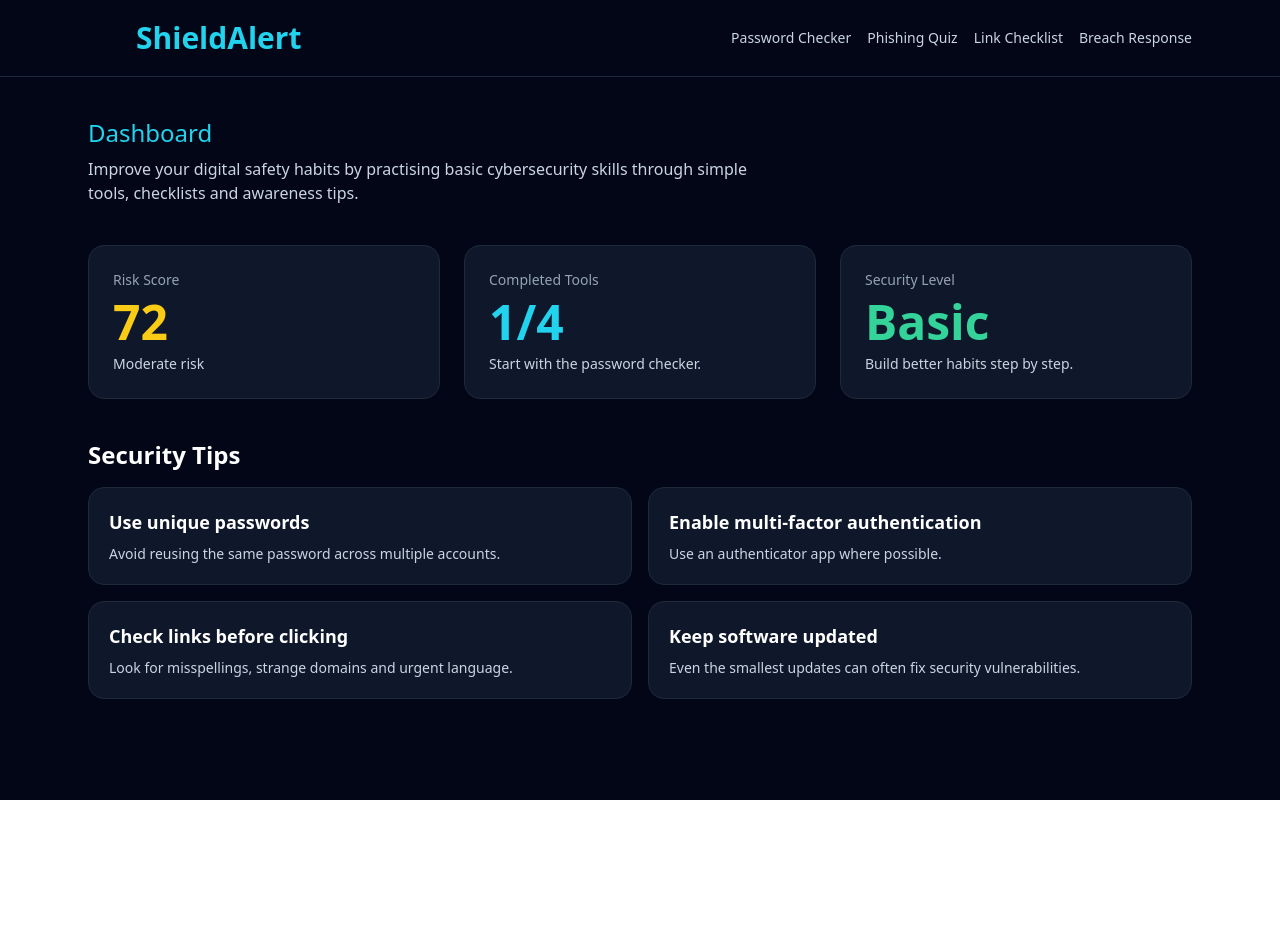
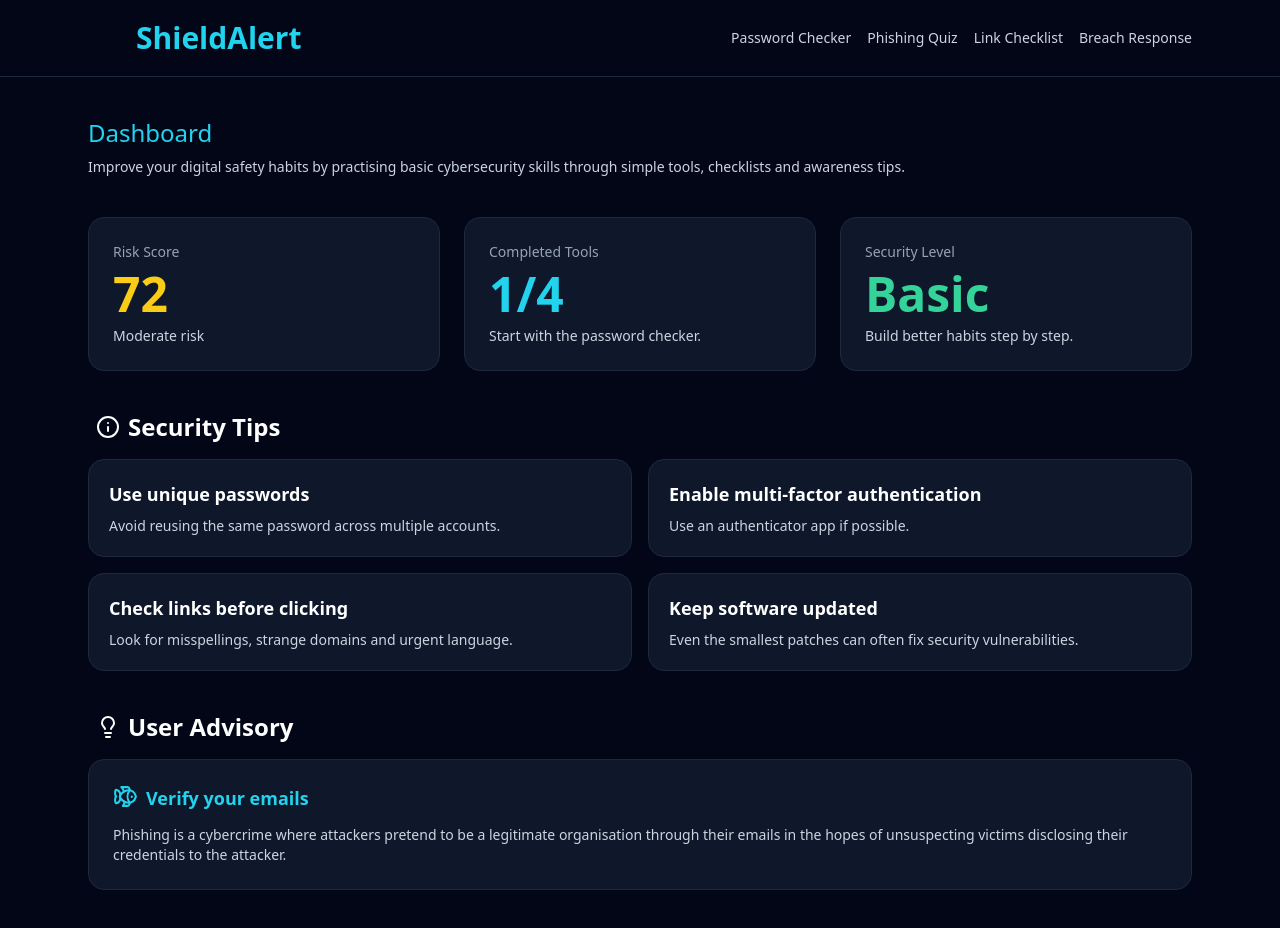
Before and after one commit to thedevarchive/shieldalert-security-dashboard, a Nuxt app: page / in a window 1280 px wide. Before the commit the page ends 800 px from the top, so only its background shows below. Built offline with nearby package versions, Linux system fonts and the light colour scheme; some icons are missing.

Commit message:
Added more tips

```diff
--- a/app/pages/index.vue
+++ b/app/pages/index.vue
@@ -1,10 +1,130 @@
+<script setup lang="ts">
+import { BadgeAlert, CreditCard, Fish, FishingHook, Glasses, HandCoins, Info, Lightbulb, Link2, LockKeyholeOpen, MailQuestionMark, MailWarning, PhoneMissed, RectangleEllipsis, RotateCcwKey, ScreenShareOff, Shredder, Toilet, UserLock, VenetianMask } from '@lucide/vue';
+
+const generalTips = [
+  {
+    title: 'Use unique passwords',
+    description: 'Avoid reusing the same password across multiple accounts.',
+  },
+  {
+    title: 'Enable multi-factor authentication',
+    description: 'Use an authenticator app if possible.',
+  },
+  {
+    title: 'Check links before clicking',
+    description: 'Look for misspellings, strange domains and urgent language.',
+  },
+  {
+    title: 'Keep software updated',
+    description: 'Even the smallest patches can often fix security vulnerabilities.',
+  },
+]
+
+const randomTips = [
+  {
+    title: 'Never share your OTP or password',
+    description: 'Legitimate support staff should not ask for your OTP, verification code or password.',
+    icon: UserLock
+  },
+  {
+    title: 'Be careful with remote access apps',
+    description: 'Scammers may ask you to install remote access software so they can control your device.',
+    icon: ScreenShareOff
+  },
+  {
+    title: 'Check email urgency',
+    description: 'Phishing messages often pressure you to act quickly without thinking.',
+    icon: MailWarning
+  },
+  {
+    title: 'Use unique passwords',
+    description: 'Reusing passwords could put your other accounts at risk.',
+    icon: RectangleEllipsis
+  },
+  {
+    title: 'Verify links before clicking',
+    description: 'Hover over links and check the domain carefully before entering personal details.',
+    icon: Link2
+  },
+  {
+    title: '\"Forgot password?\" is an option',
+    description: 'It\'s better to forget passwords than to reuse a password you remember.',
+    icon: RotateCcwKey
+  },
+  {
+    title: 'Verify workplace messages',
+    description: 'Scammers may impersonate managers, founders, bosses or IT staff. Verify unexpected requests from workplace authorities, especially if they ask for sensitive information.',
+    icon: MailQuestionMark
+  },
+  {
+    title: 'Do not accept calls from \"Scam Likely\"',
+    description: 'If a contact\'s name says \"Scam Likely\", that means that your phone is warning you not to answering it.',
+    icon: PhoneMissed
+  },
+  {
+    title: 'Do not use personal details in your password',
+    description: 'Avoid passwords based on names, birthdays, favourite teams or simple number patterns.',
+    icon: VenetianMask
+  },
+  {
+    title: 'Avoid creating a password that is easy to guess',
+    description: 'Do not use one word as a password. A good password must have at least one uppercase letter, one lowercase letter, a number and a symbol (e.g. !, @, *, _).',
+    icon: LockKeyholeOpen
+  },
+  {
+    title: 'Verify your emails',
+    description: 'Phishing is a cybercrime where attackers pretend to be a legitimate organisation through their emails in the hopes of unsuspecting victims disclosing their credentials to the attacker.',
+    icon: Fish
+  },
+  {
+    title: 'Know the difference',
+    description: 'Vishing, or voice phishing, is phishing but done through calls. Spear phishing targets individuals in a certain organisation. Whaling targets high-ranking or more popular individuals.',
+    icon: FishingHook
+  },
+  {
+    title: 'DO NOT REDEEM',
+    description: 'Gift card scams often pressure victims into acting quickly.',
+    icon: CreditCard
+  },
+  {
+    title: 'Just wait a moment',
+    description: 'Just wait a moment, just wait a moment, just wait a moment sir.',
+    icon: Glasses
+  },
+  {
+    title: 'MyCoin is for scammers',
+    description: 'Bad and naughty scammers get sent to the ENDLESS MAZE to atone for their crimes.',
+    icon: HandCoins
+  },
+  {
+    title: 'This is the payback',
+    description: 'You can\'t run away, it\'s too late. I\'m not afraid.',
+    icon: BadgeAlert
+  },
+  {
+    title: 'Delete there files',
+    description: '*their',
+    icon: Shredder
+  },
+  {
+    title: 'A word from Jim',
+    description: 'I\'d rather clean toilets than scam people.',
+    icon: Toilet
+  },
+]
+
+const randomTip = ref(
+  randomTips[Math.floor(Math.random() * randomTips.length)]
+)
+</script>
+
 <template>
   <main class="mx-auto max-w-6xl px-6 py-10 text-white">
     <section class="mb-10">
       <p class="mb-2 text-2xl font-medium text-cyan-400">
         Dashboard
       </p>
-      <p class="max-w-2xl text-slate-300">
+      <p class="text-sm text-slate-300">
         Improve your digital safety habits by practising basic cybersecurity skills through simple
         tools, checklists and awareness tips.
       </p>
@@ -31,16 +151,15 @@
     </section>
 
     <section>
-      <h2 class="mb-4 text-2xl font-semibold">
-        Security Tips
-      </h2>
+      <div class="flex">
+        <Info class="h-6 w-6 mx-2 mt-1" />
+        <h2 class="mb-4 text-2xl font-semibold">
+          Security Tips
+        </h2>
+      </div>
 
-      <div class="grid gap-4 md:grid-cols-2">
-        <div
-          v-for="tip in tips"
-          :key="tip.title"
-          class="rounded-2xl border border-slate-800 bg-slate-900 p-5"
-        >
+      <div class="mb-10 grid gap-4 md:grid-cols-2">
+        <div v-for="tip in generalTips" :key="tip.title" class="rounded-2xl border border-slate-800 bg-slate-900 p-5">
           <p class="mb-2 text-lg font-semibold">
             {{ tip.title }}
           </p>
@@ -50,26 +169,27 @@
         </div>
       </div>
     </section>
+
+    <section>
+      <div class="flex">
+        <Lightbulb class="h-6 w-6 mx-2 mt-1" />
+        <h2 class="mb-4 text-2xl font-semibold">
+          User Advisory
+        </h2>
+      </div>
+
+      <div class="rounded-2xl border border-slate-800 bg-slate-900 p-6">
+        <div class="flex">
+          <component :is="randomTip?.icon" class="mb-4 text-cyan-400 mr-2" :size="25" />
+          <p class="mb-2 text-lg font-semibold text-cyan-400">
+            {{ randomTip?.title }}
+          </p>
+        </div>
+
+        <p class="text-sm text-slate-300">
+          {{ randomTip?.description }}
+        </p>
+      </div>
+    </section>
   </main>
 </template>
-
-<script setup lang="ts">
-const tips = [
-  {
-    title: 'Use unique passwords',
-    description: 'Avoid reusing the same password across multiple accounts.',
-  },
-  {
-    title: 'Enable multi-factor authentication',
-    description: 'Use an authenticator app where possible.',
-  },
-  {
-    title: 'Check links before clicking',
-    description: 'Look for misspellings, strange domains and urgent language.',
-  },
-  {
-    title: 'Keep software updated',
-    description: 'Even the smallest updates can often fix security vulnerabilities.',
-  },
-]
-</script>
```
